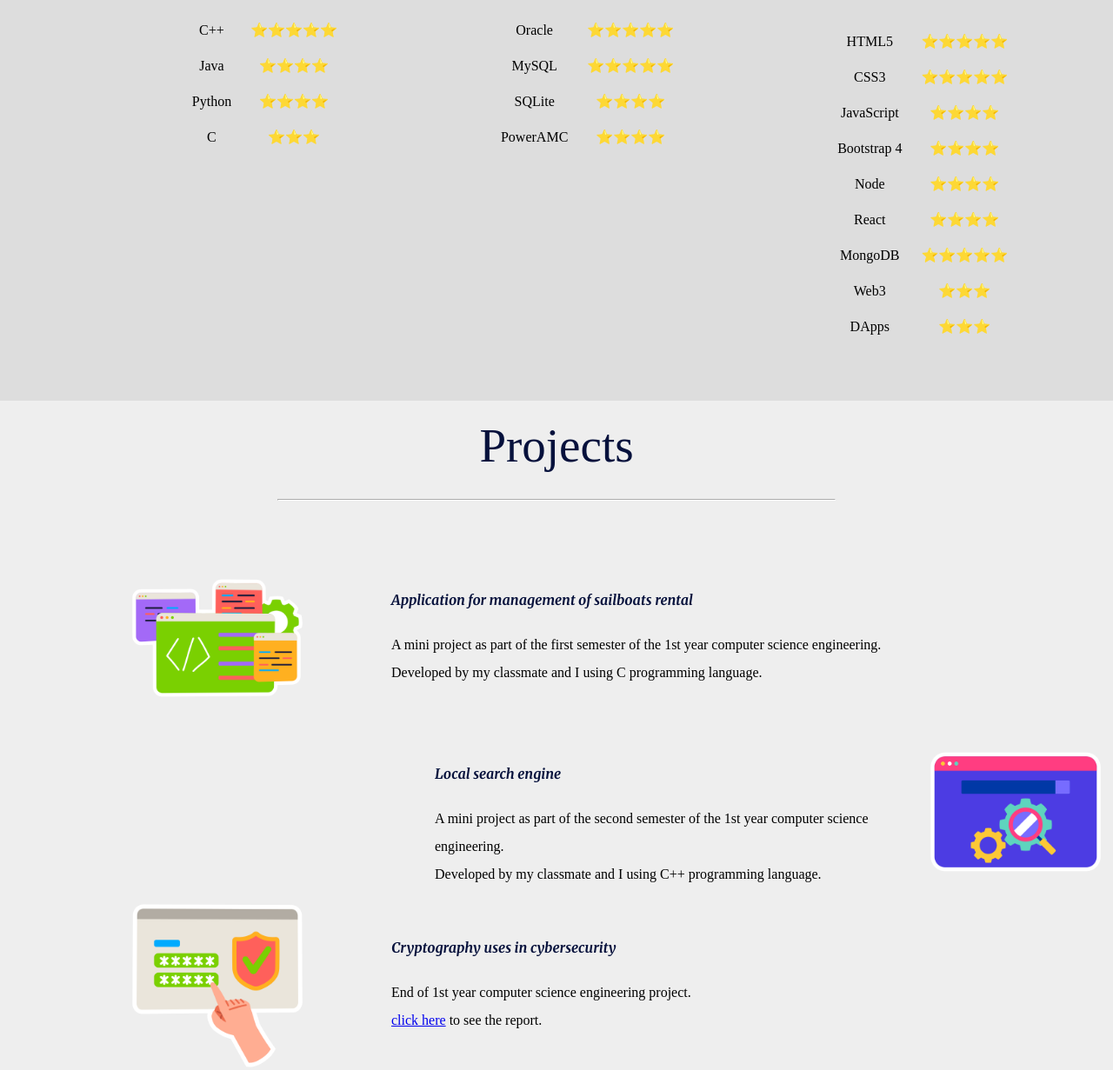
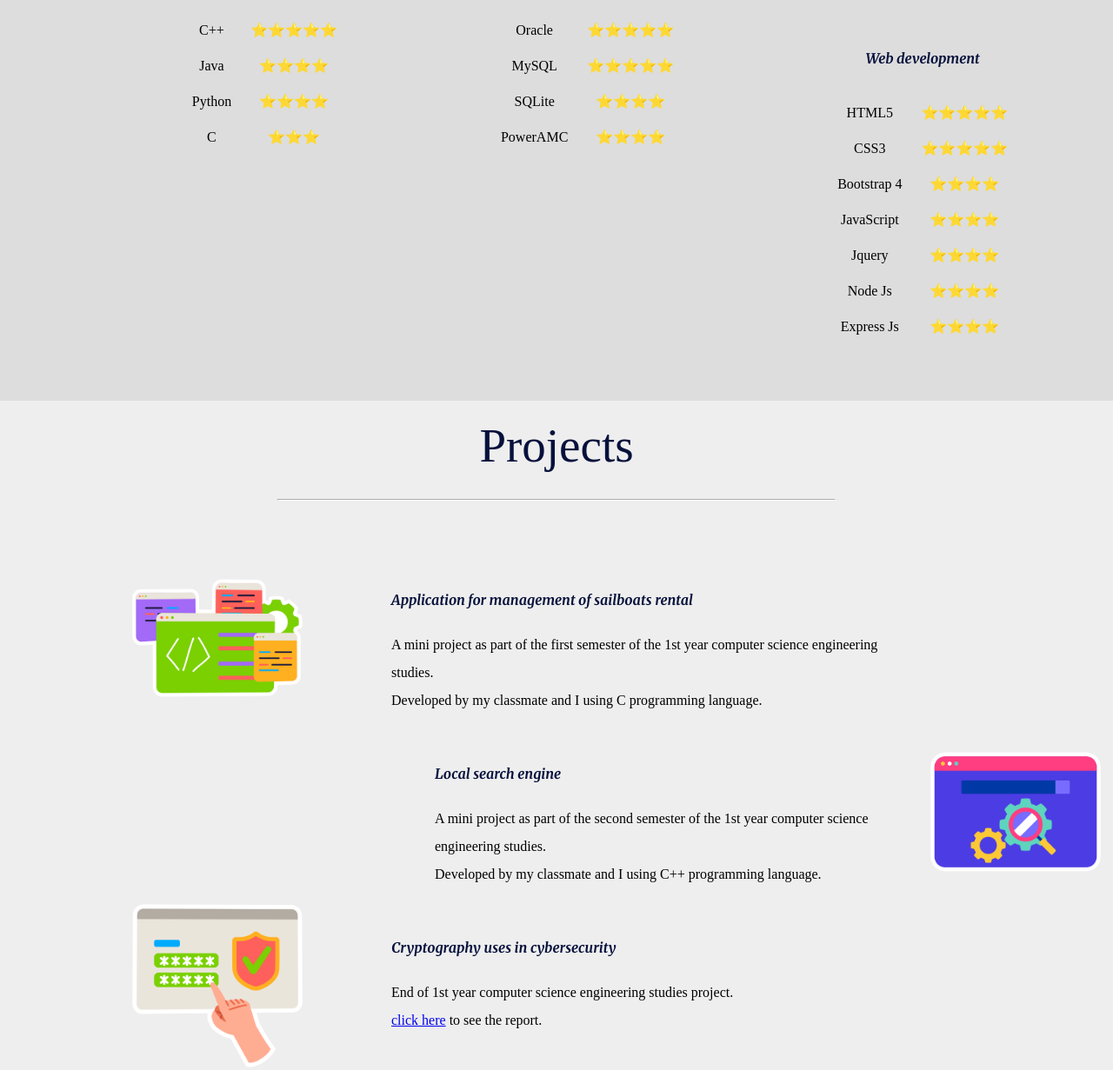
Before and after one commit to Bouslama-Marwen/Personal_WebSite, a plain HTML site: page index.html in a window 1280 px wide. Shown: the part 2312-3543 px from the top of the page at 87% size. Drawn offline with Linux system fonts and the light colour scheme.

Commit message:
Update index.html2
correction des fautes

```diff
--- a/index.html
+++ b/index.html
@@ -3,7 +3,7 @@
 
 <head>
   <meta charset="utf-8">
-  <title>Marwen Bouslama</title>
+  <title>Marouane Bouslama</title>
   <link rel="stylesheet" href="css/styles.css">
   <link rel="icon" href="favicon.ico">
   <link rel="preconnect" href="https://fonts.googleapis.com">
@@ -77,7 +77,7 @@
     <div class="education">
       <p class="aalisar">2021-2024 <br> Computer Science</p>
       <p class="mini-titre">National Engineerng School of Tunis</p>
-      <p class"paragraphs">Here I learned conding,debugging and solving technical problems with different programming languages.<br>
+      <p class"paragraphs">Here I learned coding,debugging and solving technical problems with different programming languages.<br>
         I learned the fundamentals of algorithmic,complexity, and compilation theory too.<br>
         I had a good knowledge in web development and database manipulation.
       </p>
@@ -87,7 +87,7 @@
       <p class="aalisar">2019-2021 <br> Physics-Technology</p>
       <p class="mini-titre">Preparatory Institute for Engineering Studies El Manar</p>
       <p class"paragraphs">Graduated and passed the national competition to enter engineering schools (Rank : 73/900).<br>
-        Here I developed my knowledge of math, physics, and technology.<br>
+        Here I developed my knowledge in mathematics, physics, electronics and mechanics.<br>
         I also learned to work under pressure and handle stressful situations very well.<br>
 
       </p>
@@ -97,7 +97,7 @@
       <p class="aalisar">2015-2019 <br> Technology</p>
       <p class="mini-titre">Farhat Hached High School Radés, Tunis</p>
       <p class"paragraphs">Graduated and passed the Baccalaureate with high honors. <br>
-        Here I developed my knowledge mechanics and electrics.
+        Here I have acquired math skills, mechanics and electronics.
       </p>
     </div>
 
@@ -179,33 +179,26 @@
                 <td>⭐⭐⭐⭐⭐</td>
               </tr>
               <tr>
+                <td>Bootstrap 4</td>
+                <td>⭐⭐⭐⭐</td>
+              </tr>
+              <tr>
                 <td>JavaScript</td>
                 <td>⭐⭐⭐⭐</td>
               </tr>
               <tr>
-                <td>Bootstrap 4</td>
+                <td>Jquery</td>
                 <td>⭐⭐⭐⭐</td>
               </tr>
               <tr>
-                <td>Node</td>
+                <td>Node Js</td>
                 <td>⭐⭐⭐⭐</td>
               </tr>
               <tr>
-                <td>React</td>
+                <td>Express Js</td>
                 <td>⭐⭐⭐⭐</td>
               </tr>
-              <tr>
-                <td>MongoDB</td>
-                <td>⭐⭐⭐⭐⭐</td>
-              </tr>
-              <tr>
-                <td>Web3</td>
-                <td>⭐⭐⭐</td>
-              </tr>
-              <tr>
-                <td>DApps</td>
-                <td>⭐⭐⭐</td>
-              </tr>
+
             </table>
           </td>
         </tr>
@@ -221,7 +214,7 @@
     <div class="project1">
       <img class="project-img" src="images/mp1.png" alt="mp1">
       <p class="titre-projet">Application for management of sailboats rental</p>
-      <p class="paragraphs1">A mini project as part of the first semester of the 1st year computer science engineering. <br>
+      <p class="paragraphs1">A mini project as part of the first semester of the 1st year computer science engineering studies. <br>
         Developed by my classmate and I using C programming language.
       </p>
     </div>
@@ -229,7 +222,7 @@
     <div class="project2">
       <img class="project-img2" src="images/search-engine.png" alt="mp2">
       <p class="titre-projet">Local search engine</p>
-      <p class="paragraphs1">A mini project as part of the second semester of the 1st year computer science engineering. <br>
+      <p class="paragraphs1">A mini project as part of the second semester of the 1st year computer science engineering studies. <br>
         Developed by my classmate and I using C++ programming language.
       </p>
     </div>
@@ -237,7 +230,7 @@
     <div class="project3">
       <img class="project-img" src="images/secure.png" alt="pfa1">
       <p class="titre-projet">Cryptography uses in cybersecurity</p>
-      <p class="paragraphs1">End of 1st year computer science engineering project.<br>
+      <p class="paragraphs1">End of 1st year computer science engineering studies project.<br>
         <a href="PFA1.pdf">click here</a> to see the report.
       </p>
     </div>
```
